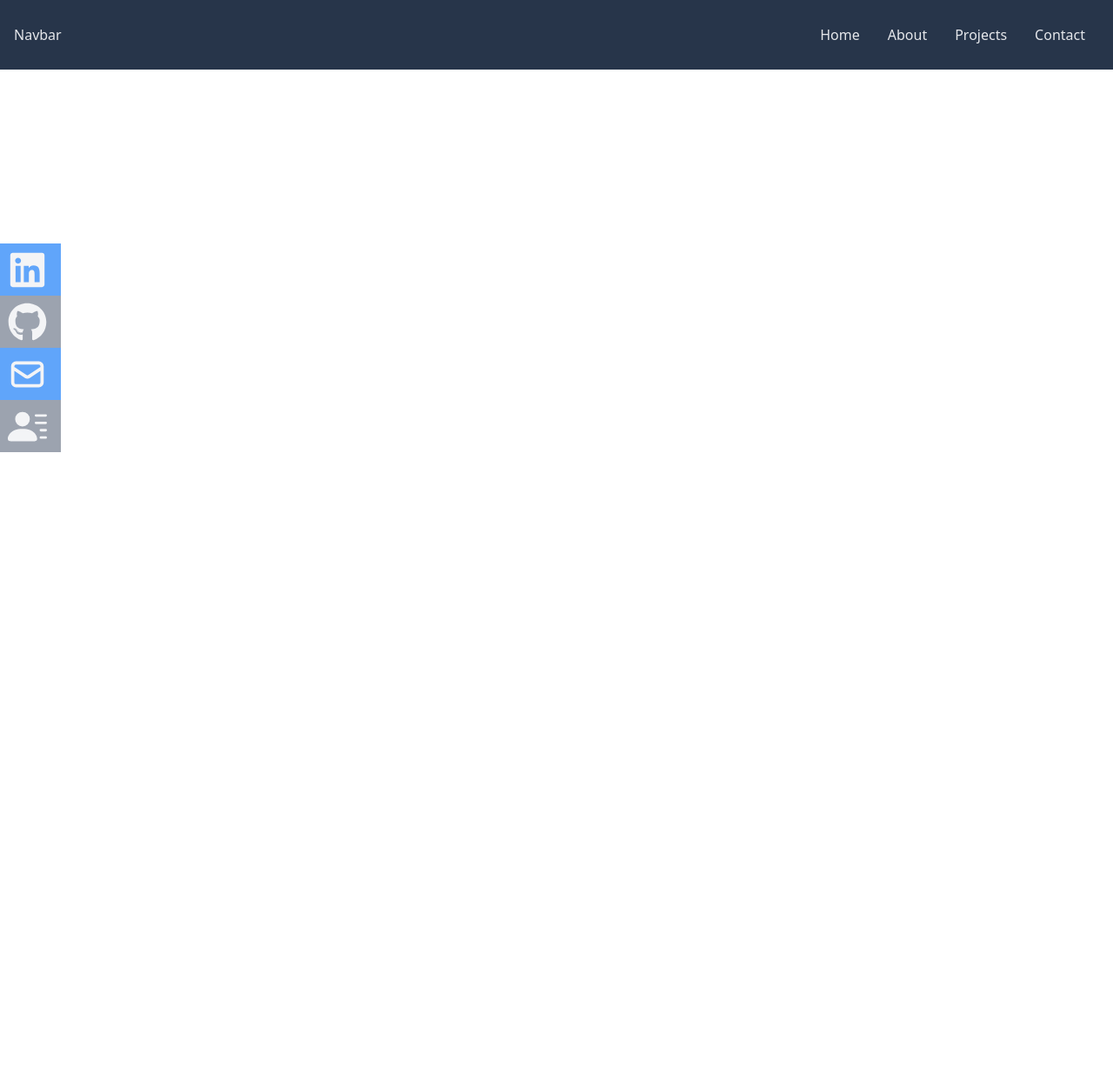
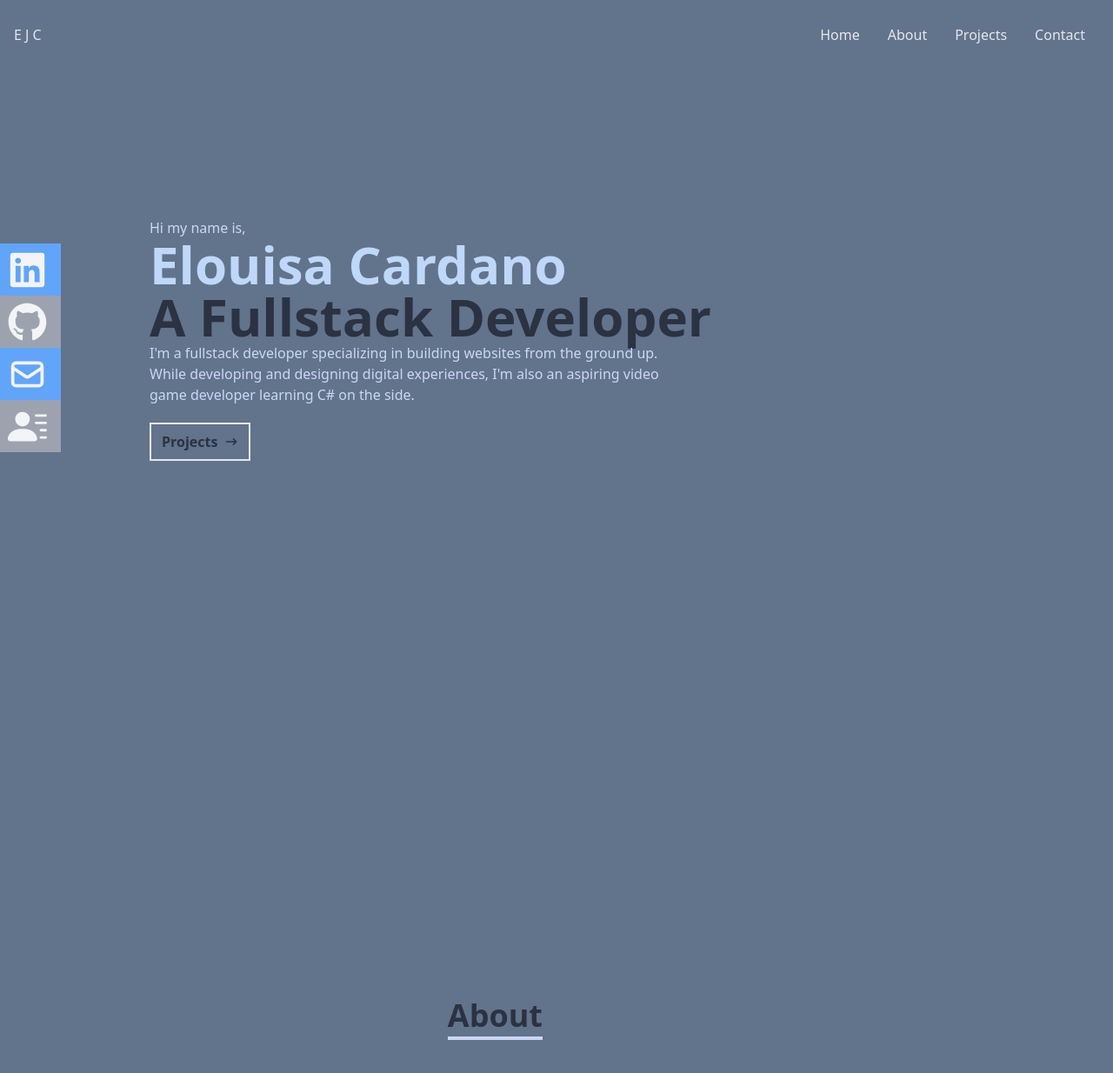
Before and after one commit to ejcGH/portfolio-website, a React (Create React App) app: page / in a window 1280 px wide. Shown: the top 1234 px of the page at 87% size. Before the commit the page ends 800 px from the top, so only its background shows below. Built offline with nearby package versions, Linux system fonts and the light colour scheme.

Commit message:
customized profile button and created about component

```diff
--- a/src/App.js
+++ b/src/App.js
@@ -1,10 +1,13 @@
+import About from "./Components/About";
+import Home from "./Components/Home";
 import { Navbar } from "./Components/Navbar";
 
 function App() {
   return (
     <div className="App">
       <Navbar/>
-     <h1 className="text-3xl font-bold underline">portoflio</h1>
+      <Home />
+      <About/>
     </div>
   );
 }
--- /dev/null
+++ b/src/Components/About.js
@@ -0,0 +1,23 @@
+import React from "react";
+
+const About = () => {
+  return (
+    <div name="about" className="w-full h-screen bg-[#62738c] text-gray-200 ">
+      <div className="flex flex-col justify-center items-center w-full h-full">
+        <div className="max-w-[1000px] w-full grid grid-cols-2 gap-8">
+          <div className="sm:text-right pb-8 pl-4">
+            <p className="text-4xl font-semibold inline border-b-4 border-[#ccd6f6] text-[#2b3242]">
+              About
+            </p>
+          </div>
+                  <div></div>
+                  <div className="">
+                  </div>
+
+        </div>
+      </div>
+    </div>
+  );
+};
+
+export default About;
--- a/src/Components/Home.js
+++ b/src/Components/Home.js
@@ -1,10 +1,32 @@
-import React from 'react'
-import {HiArrowNarrowRight} from 'react-icons/hi'
+import React from "react";
+import { HiArrowNarrowRight } from "react-icons/hi";
 
 const Home = () => {
   return (
-    <div>Home</div>
-  )
-}
+    <div name="home" className="w-full h-screen bg-[#62738c]">
+      <div className="max-w-[1000px] mx-auto px-8 flex flex-col justify-center h-full">
+        <p className="text-[#ccd6f6]">Hi my name is,</p>
+        <h1 className="text-4xl sm:text-6xl font-semibold text-[#bfd8f9]">
+          Elouisa Cardano
+        </h1>
+        <h1 className="font-semibold text-2xl sm:text-6xl text-[#2b3242] ">A Fullstack Developer</h1>
+        <h1  className="text-[#ccd6f6] max-w-[600px]">
+          I'm a fullstack developer specializing in building websites from the
+          ground up. While developing and designing digital experiences, I'm
+          also an aspiring video game developer learning C# on the side.
+        </h1>
+        <div>
+          <button className="group font-semibold text-[#2b3242] flex items-center border-2 px-3 py-2 my-5 hover:bg-[#bfd8f9] hover:border-[#bfd8f9]">
+            Projects
+            <span className="group-hover:rotate-90 duration-300">
 
-export default Home
+              <HiArrowNarrowRight className="ml-2" />
+            </span>
+          </button>
+        </div>
+      </div>
+    </div>
+  );
+};
+
+export default Home;
--- a/src/Components/Navbar.js
+++ b/src/Components/Navbar.js
@@ -8,8 +8,8 @@ export const Navbar = () => {
 
   return (
     <>
-      <div className="fixed w-full h-[80px] flex justify-between items-center px-4 bg-[#27354a] text-gray-200">
-        Navbar
+      <div className="fixed w-full h-[80px] flex justify-between items-center px-4 bg-[#62738c] text-gray-200">
+        E J C
         <ul className="hidden md:flex">
           <li>Home</li>
           <li>About</li>
```
